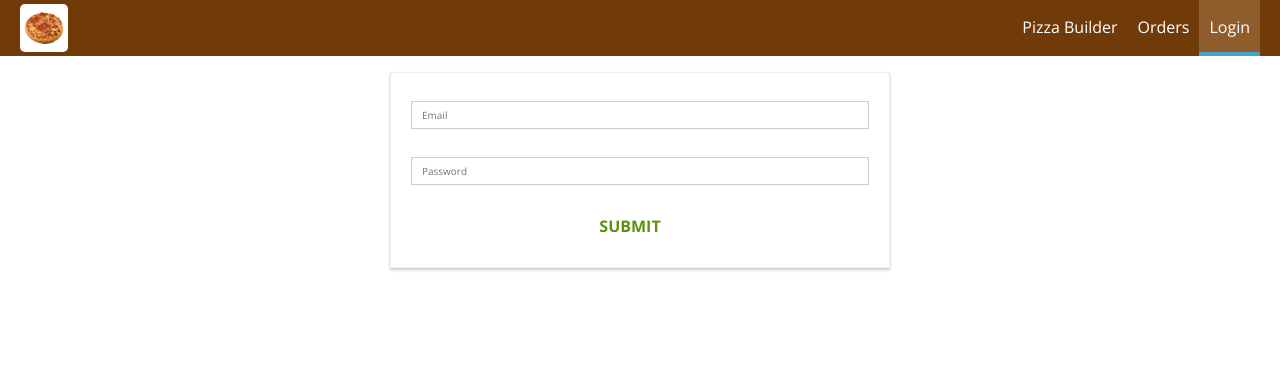
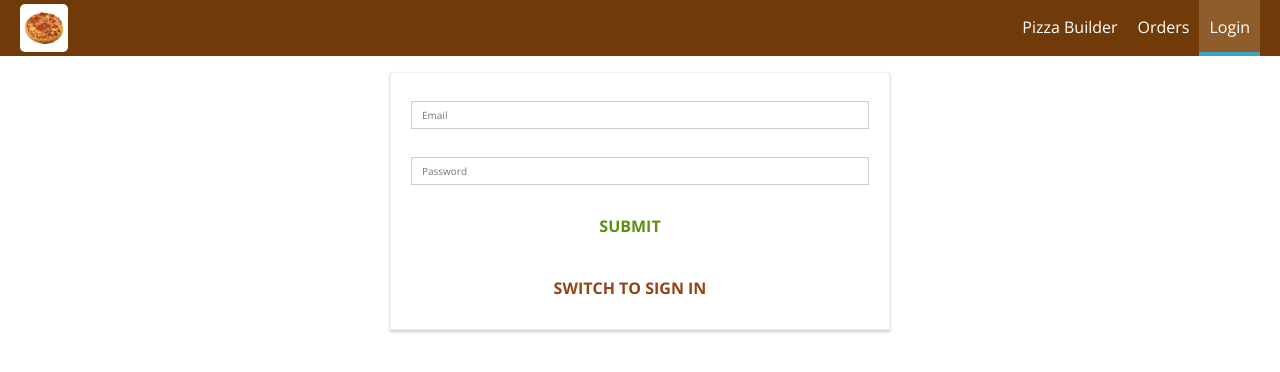
Before and after one commit to JaredAvila/SquareTable_Pizza, a React (Create React App) app: page /auth in a window 1280 px wide. Shown: the top 372 px of the page. Built offline with nearby package versions, Linux system fonts and the light colour scheme.

Commit message:
implemented sign up and sign in auth via firebase

```diff
--- a/src/containers/Auth/Auth.js
+++ b/src/containers/Auth/Auth.js
@@ -40,7 +40,8 @@
         valid: false,
         touched: false
       }
-    }
+    },
+    isSignUp: true
   };
 
   inputChangedHandler = (event, controlName) => {
@@ -63,8 +64,15 @@
     e.preventDefault();
     this.props.onAuth(
       this.state.controls.email.value,
-      this.state.controls.password.value
+      this.state.controls.password.value,
+      this.state.isSignUp
     );
+  };
+
+  switchAuthModeHandler = () => {
+    this.setState(prevState => {
+      return { isSignUp: !prevState.isSignUp };
+    });
   };
 
   render() {
@@ -94,6 +102,9 @@
           {form}
           <Button buttonType="Success">SUBMIT</Button>
         </form>
+        <Button buttonType="Danger" clicked={this.switchAuthModeHandler}>
+          SWITCH TO {this.state.isSignUp ? "SIGN IN" : "SIGN UP"}
+        </Button>
       </div>
     );
   }
@@ -101,7 +112,8 @@
 
 const mapDispatchToProps = dispatch => {
   return {
-    onAuth: (email, password) => dispatch(actions.auth(email, password))
+    onAuth: (email, password, isSignUp) =>
+      dispatch(actions.auth(email, password, isSignUp))
   };
 };
 
--- a/src/store/actions/auth.js
+++ b/src/store/actions/auth.js
@@ -21,7 +21,7 @@
   };
 };
 
-export const auth = (email, password) => {
+export const auth = (email, password, isSignUp) => {
   return dispatch => {
     dispatch(authStart());
     const authData = {
@@ -29,11 +29,14 @@
       password,
       returnSecureToken: true
     };
+    let url =
+      "https://identitytoolkit.googleapis.com/v1/accounts:signUp?key=AIzaSyDJ-mkzTMGuv9hCqW8N2uS8p1ztnI9gpY8";
+    if (!isSignUp) {
+      url =
+        "https://identitytoolkit.googleapis.com/v1/accounts:signInWithPassword?key=AIzaSyDJ-mkzTMGuv9hCqW8N2uS8p1ztnI9gpY8";
+    }
     axios
-      .post(
-        "https://identitytoolkit.googleapis.com/v1/accounts:signUp?key=AIzaSyDJ-mkzTMGuv9hCqW8N2uS8p1ztnI9gpY8",
-        authData
-      )
+      .post(url, authData)
       .then(res => {
         console.log(res);
         dispatch(authSuccess(res.data));
```
